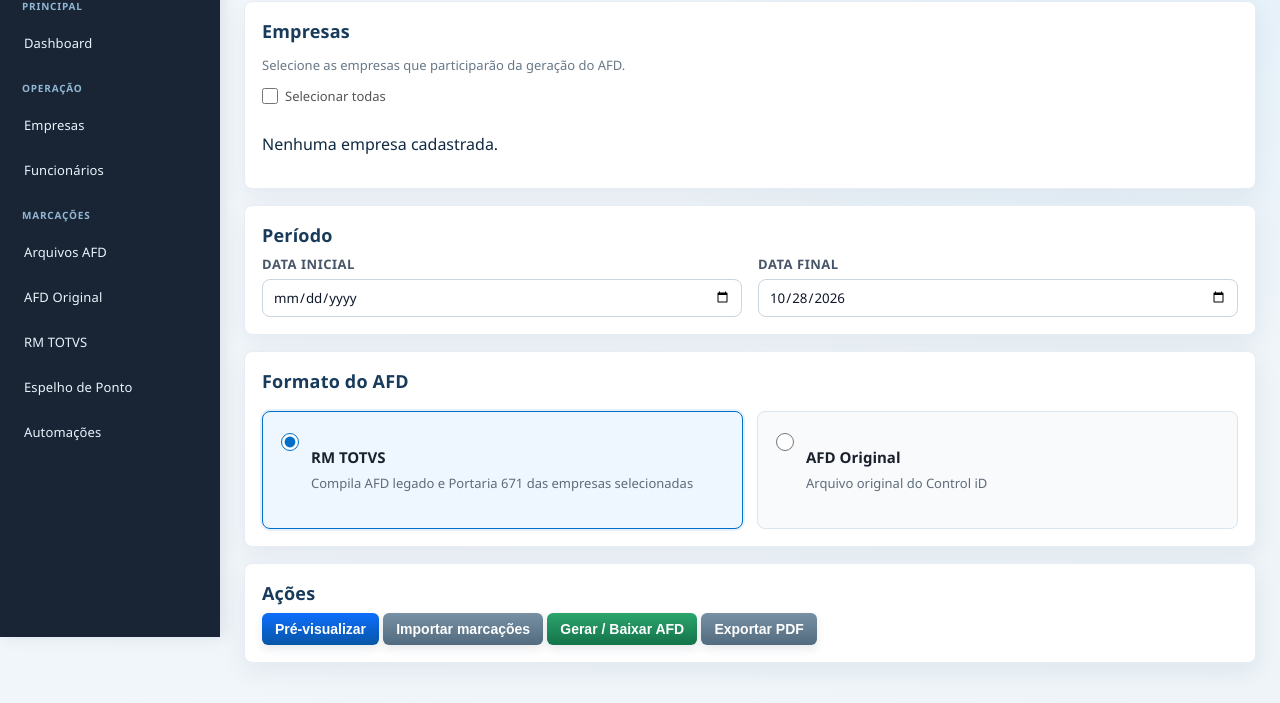
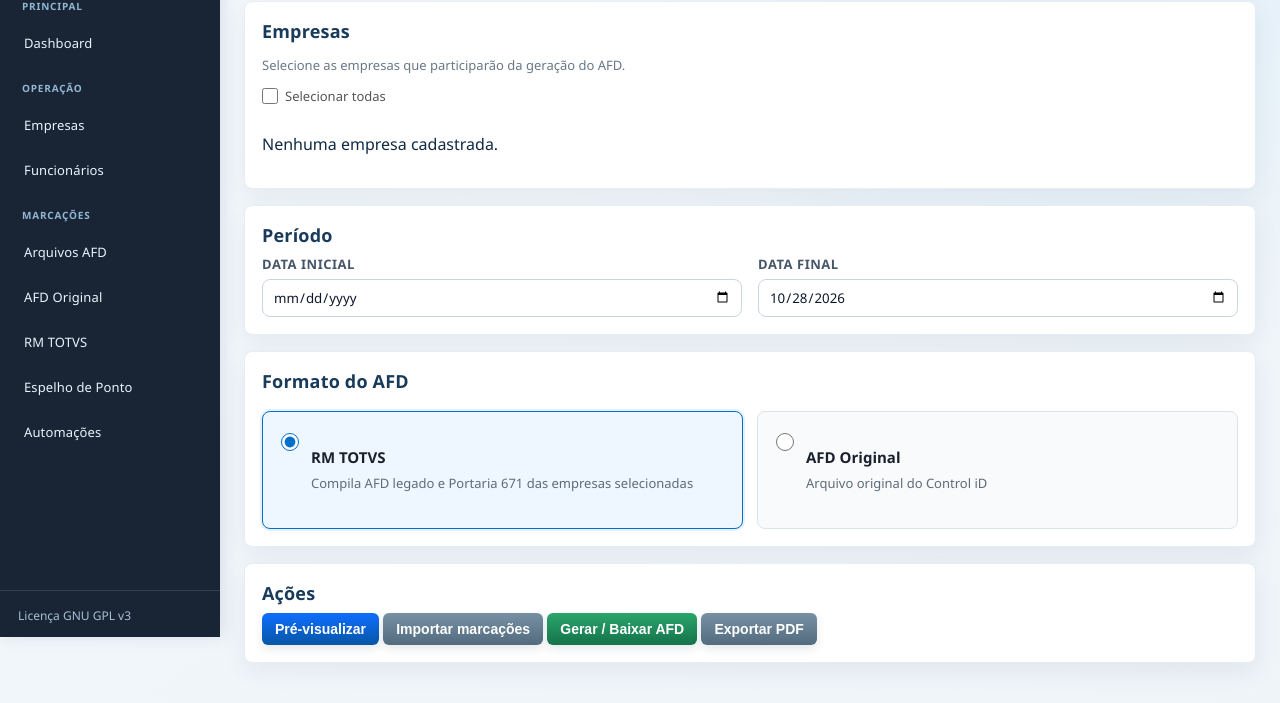
Before and after one commit to tr6499/ChronoSnap, a Python web app: template server/templates/afd.html in a window 1280 px wide. Shown: the part 163-866 px from the top of the page. Run offline with Jinja, Linux system fonts and the light colour scheme; the template is opened without the code that fills it, so the values that code supplies are empty.

Commit message:
Adiciona licença GPL v3 ao menu
Co-authored-by: Copilot <223556219+Copilot@users.noreply.github.com>

```diff
--- a/server/templates/base.html
+++ b/server/templates/base.html
@@ -43,6 +43,8 @@
            ===================================================== */
 
         .sidebar {
+            display: flex;
+            flex-direction: column;
             width: 240px;
             min-width: 240px;
             background: #192535;
@@ -76,6 +78,23 @@
 
         .menu {
             padding: 15px 10px;
+        }
+
+        .sidebar-license {
+            margin-top: auto;
+            padding: 12px 18px;
+            border-top: 1px solid rgba(255,255,255,0.12);
+        }
+
+        .sidebar-license a {
+            color: #a9bfd1;
+            font-size: 12px;
+            text-decoration: none;
+        }
+
+        .sidebar-license a:hover {
+            color: white;
+            text-decoration: underline;
         }
 
         .menu-title {
@@ -655,6 +674,12 @@
 
         </nav>
 
+        <div class="sidebar-license">
+            <a href="https://www.gnu.org/licenses/gpl-3.0.html" target="_blank" rel="noopener noreferrer">
+                Licença GNU GPL v3
+            </a>
+        </div>
+
     </aside>
 
 
```
